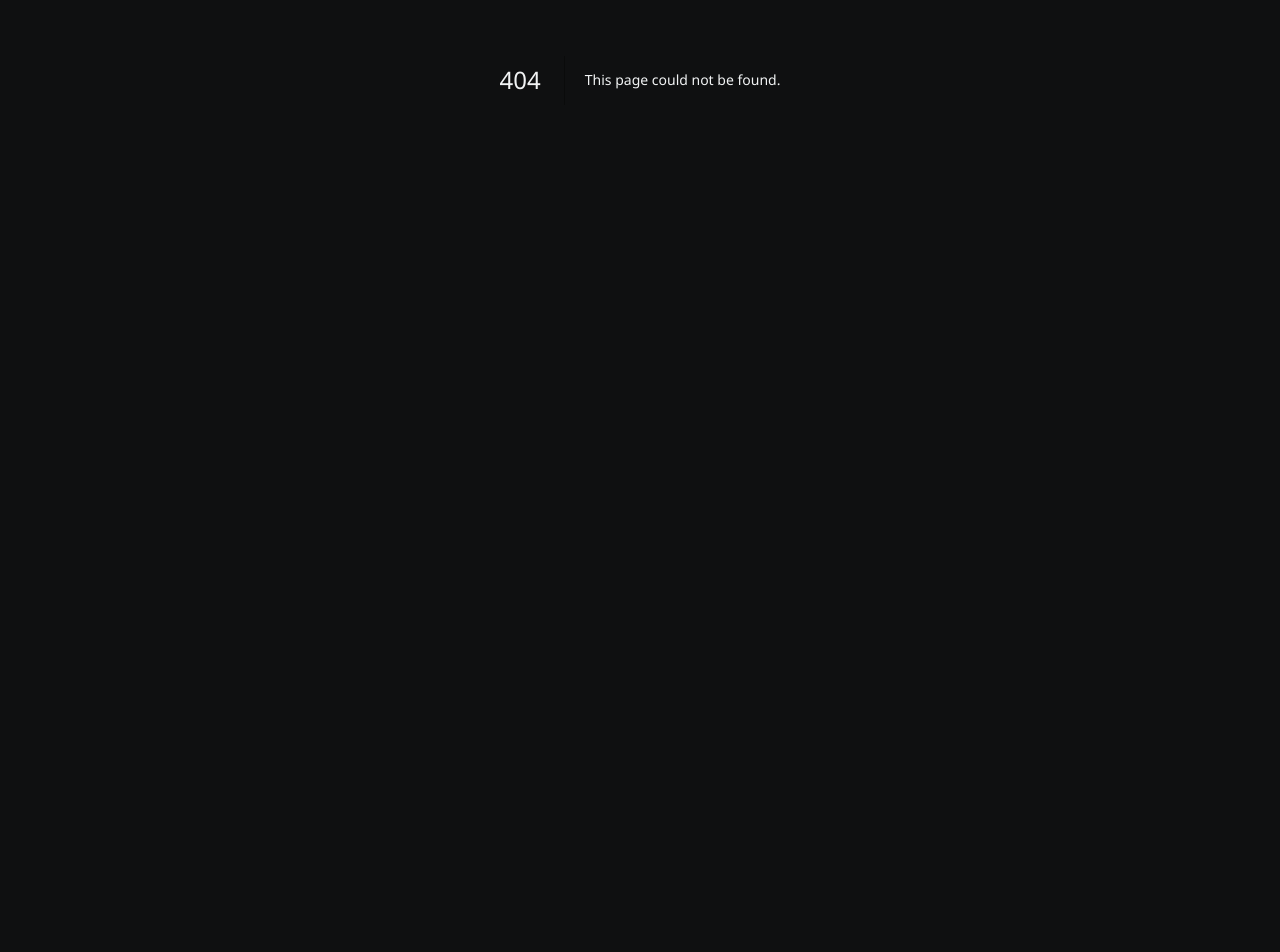
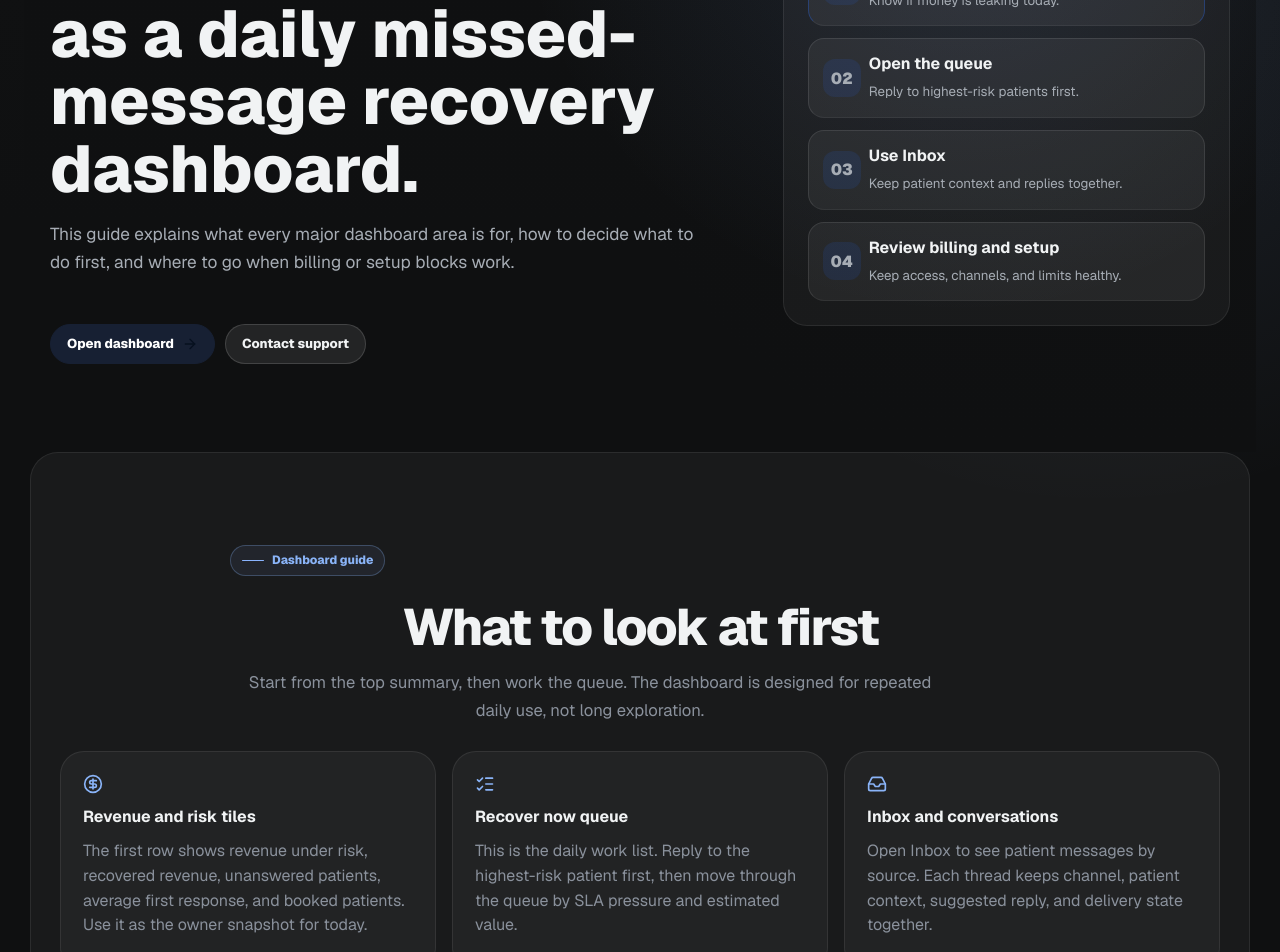
Before and after one commit to christopherstalker/DashDental, a Next.js app: page /docs in a window 1280 px wide. Before the commit this address had no page. Shown: the part 320-1272 px from the top of the page. Before the commit the page ends 800 px from the top, so only its background shows below. Built offline with nearby package versions, Linux system fonts and the light colour scheme.

Commit message:
Add docs page

```diff
--- /dev/null
+++ b/src/app/docs/page.tsx
@@ -0,0 +1,161 @@
+import type { Metadata } from "next";
+import Link from "next/link";
+import {
+  ArrowRight,
+  Bot,
+  CalendarCheck2,
+  CircleDollarSign,
+  Inbox,
+  ListChecks,
+  ShieldCheck,
+  Users,
+} from "lucide-react";
+import { SiteShell } from "@/features/design-system/components/site-shell";
+import { MarketingFooter } from "@/features/marketing/components/marketing-footer";
+import { MarketingNav } from "@/features/marketing/components/marketing-nav";
+
+const docSections = [
+  {
+    icon: CircleDollarSign,
+    title: "Revenue and risk tiles",
+    body:
+      "The first row shows revenue under risk, recovered revenue, unanswered patients, average first response, and booked patients. Use it as the owner snapshot for today.",
+  },
+  {
+    icon: ListChecks,
+    title: "Recover now queue",
+    body:
+      "This is the daily work list. Reply to the highest-risk patient first, then move through the queue by SLA pressure and estimated value.",
+  },
+  {
+    icon: Inbox,
+    title: "Inbox and conversations",
+    body:
+      "Open Inbox to see patient messages by source. Each thread keeps channel, patient context, suggested reply, and delivery state together.",
+  },
+  {
+    icon: Bot,
+    title: "Ask AI",
+    body:
+      "Ask AI can summarize patients, revenue pressure, plan limits, and reply drafts. It is a drafting assistant, not an automatic sender or medical decision maker.",
+  },
+  {
+    icon: CalendarCheck2,
+    title: "Calendar and next action",
+    body:
+      "Calendar cards show booking context and upcoming visits. Next Action explains what the front desk should do to move a patient toward a booked visit.",
+  },
+  {
+    icon: Users,
+    title: "Team, roles, and setup",
+    body:
+      "Setup tracks launch readiness. Team access should match daily roles: owner for business oversight, admin for configuration, manager for operations.",
+  },
+];
+
+export const metadata: Metadata = {
+  title: "Dashboard Docs — Dash Dental",
+  description:
+    "A practical guide to using the Dash Dental dashboard, inbox, queue, AI helper, billing, and setup views.",
+  alternates: {
+    canonical: "/docs",
+  },
+};
+
+export default function DocsPage() {
+  return (
+    <SiteShell>
+      <main className="recovery-landing docs-page dash-marketing">
+      <section className="recovery-hero docs-hero">
+        <MarketingNav launchPage="/docs" />
+        <div className="docs-hero-grid">
+          <div className="docs-hero-copy">
+            <span className="recovery-beta-badge">Dashboard docs</span>
+            <h1>Use Dash Dental as a daily missed-message recovery dashboard.</h1>
+            <p>
+              This guide explains what every major dashboard area is for, how to
+              decide what to do first, and where to go when billing or setup blocks work.
+            </p>
+            <div className="recovery-hero-actions">
+              <Link className="recovery-primary-button" href="/dashboard">
+                Open dashboard
+                <ArrowRight size={16} />
+              </Link>
+              <Link className="recovery-secondary-button" href="/support">
+                Contact support
+              </Link>
+            </div>
+          </div>
+          <div className="docs-map-panel" aria-label="Dashboard map">
+            <div className="docs-map-row active">
+              <span>01</span>
+              <strong>Check risk tiles</strong>
+              <small>Know if money is leaking today.</small>
+            </div>
+            <div className="docs-map-row">
+              <span>02</span>
+              <strong>Open the queue</strong>
+              <small>Reply to highest-risk patients first.</small>
+            </div>
+            <div className="docs-map-row">
+              <span>03</span>
+              <strong>Use Inbox</strong>
+              <small>Keep patient context and replies together.</small>
+            </div>
+            <div className="docs-map-row">
+              <span>04</span>
+              <strong>Review billing and setup</strong>
+              <small>Keep access, channels, and limits healthy.</small>
+            </div>
+          </div>
+        </div>
+      </section>
+
+      <section className="recovery-section docs-guide-section">
+        <div className="recovery-section-heading">
+          <p className="recovery-kicker">Dashboard guide</p>
+          <h2>What to look at first</h2>
+          <p>
+            Start from the top summary, then work the queue. The dashboard is designed
+            for repeated daily use, not long exploration.
+          </p>
+        </div>
+        <div className="docs-card-grid">
+          {docSections.map((section) => (
+            <article className="docs-card" key={section.title}>
+              <section.icon size={20} />
+              <strong>{section.title}</strong>
+              <p>{section.body}</p>
+            </article>
+          ))}
+        </div>
+      </section>
+
+      <section className="recovery-section docs-playbook-section">
+        <div className="docs-playbook">
+          <div>
+            <p className="recovery-kicker">Daily playbook</p>
+            <h2>Simple operating rhythm</h2>
+          </div>
+          <ol>
+            <li>Check unanswered patients and revenue under risk.</li>
+            <li>Open the priority queue and handle the oldest high-value conversations.</li>
+            <li>Use Ask AI for a reply draft when context is unclear.</li>
+            <li>Confirm booking details in the calendar or patient thread.</li>
+            <li>Review setup and billing if access, channels, or plan limits block work.</li>
+          </ol>
+          <div className="docs-boundary-note">
+            <ShieldCheck size={18} />
+            <span>
+              Human review is required before sending patient replies. Dash Dental is
+              for lead intake and front-desk recovery, not diagnosis or medical records.
+            </span>
+          </div>
+        </div>
+      </section>
+
+      <MarketingFooter />
+    </main>
+    </SiteShell>
+  );
+}
```
